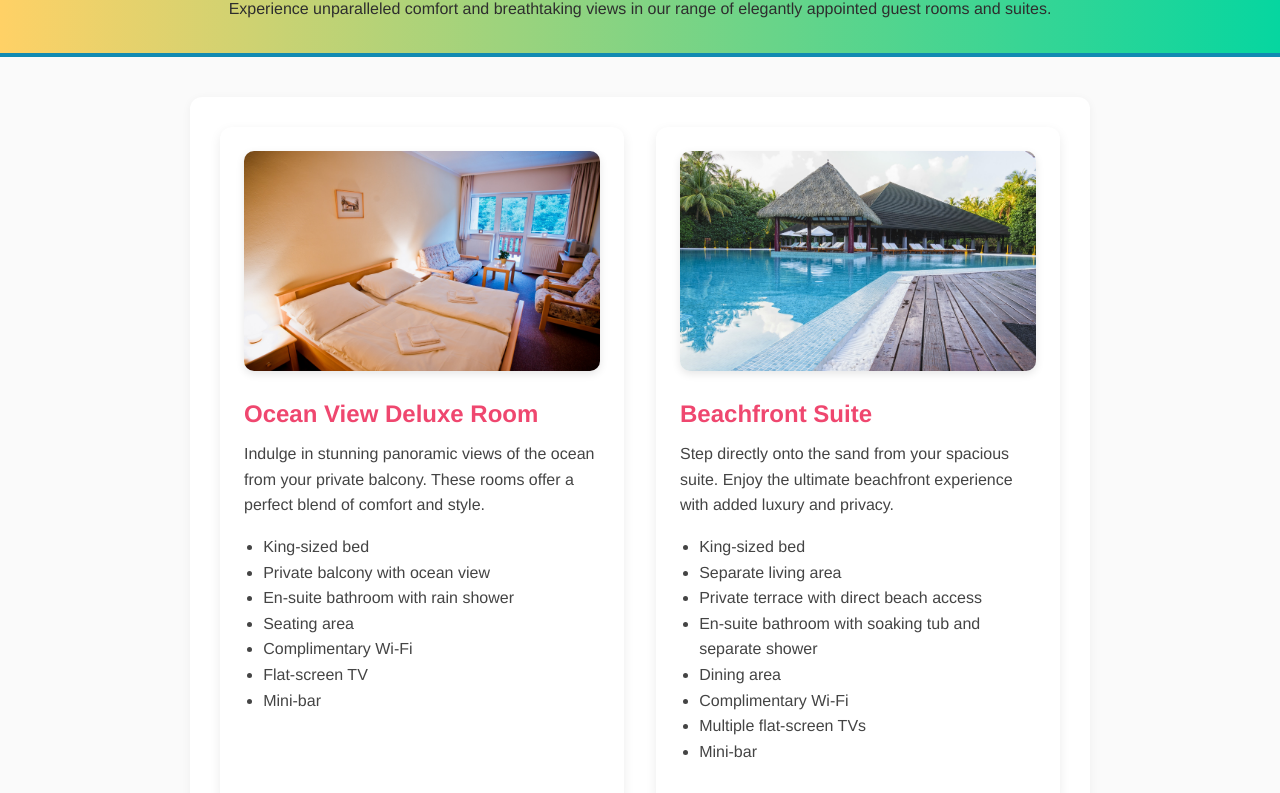
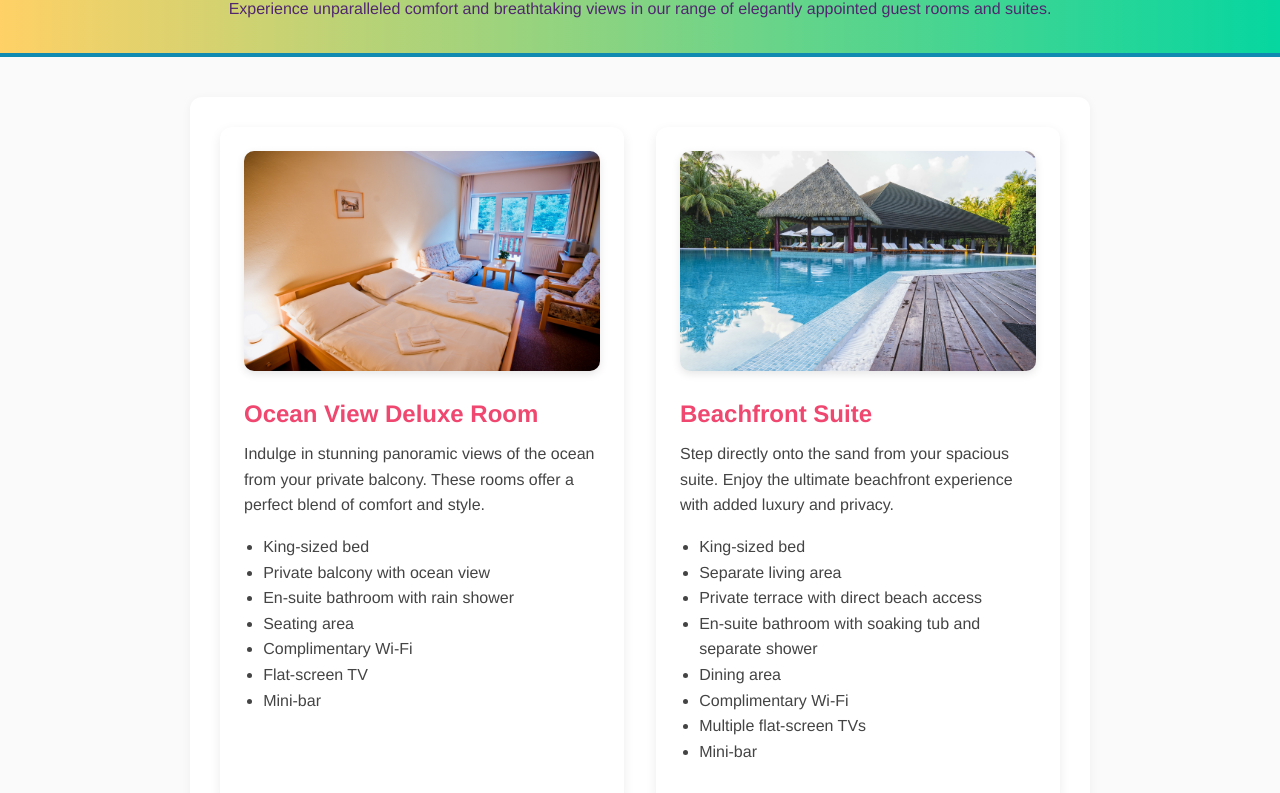
Before and after one commit to Emilsabu03/cprg-218-final, a plain HTML site: page accommodation.html in a window 1280 px wide. Shown: the part 283-1076 px from the top of the page. Drawn offline with Linux system fonts and the light colour scheme.

Commit message:
Added favicon and enhanced codes
Created favicon and modified all the codes

```diff
--- a/accommodation.html
+++ b/accommodation.html
@@ -5,6 +5,7 @@
   <meta name="viewport" content="width=device-width, initial-scale=1.0"/>
   <title>Accommodations – Shangri La Beach Resort</title>
   <link rel="stylesheet" href="styles.css" />
+  <link rel="icon" href="Photos/favicon.png" type="image-icon" />
 </head>
 <body>
 
--- a/styles.css
+++ b/styles.css
@@ -8,7 +8,7 @@
 body {
   font-family: 'Helvetica Neue', sans-serif;
   background-color: #fffdf7;
-  color: #2e2e2e;
+  color: #512870;
   line-height: 1.6;
   font-size: 16px;
 }
```
Also changed, not shown: activities.html (+1 -0 lines), dining.html (+1 -0 lines), index.html (+5 -5 lines), spa.html (+1 -0 lines), testimonial.html (+1 -0 lines), Photos/favicon.png (added), 1 other file.
